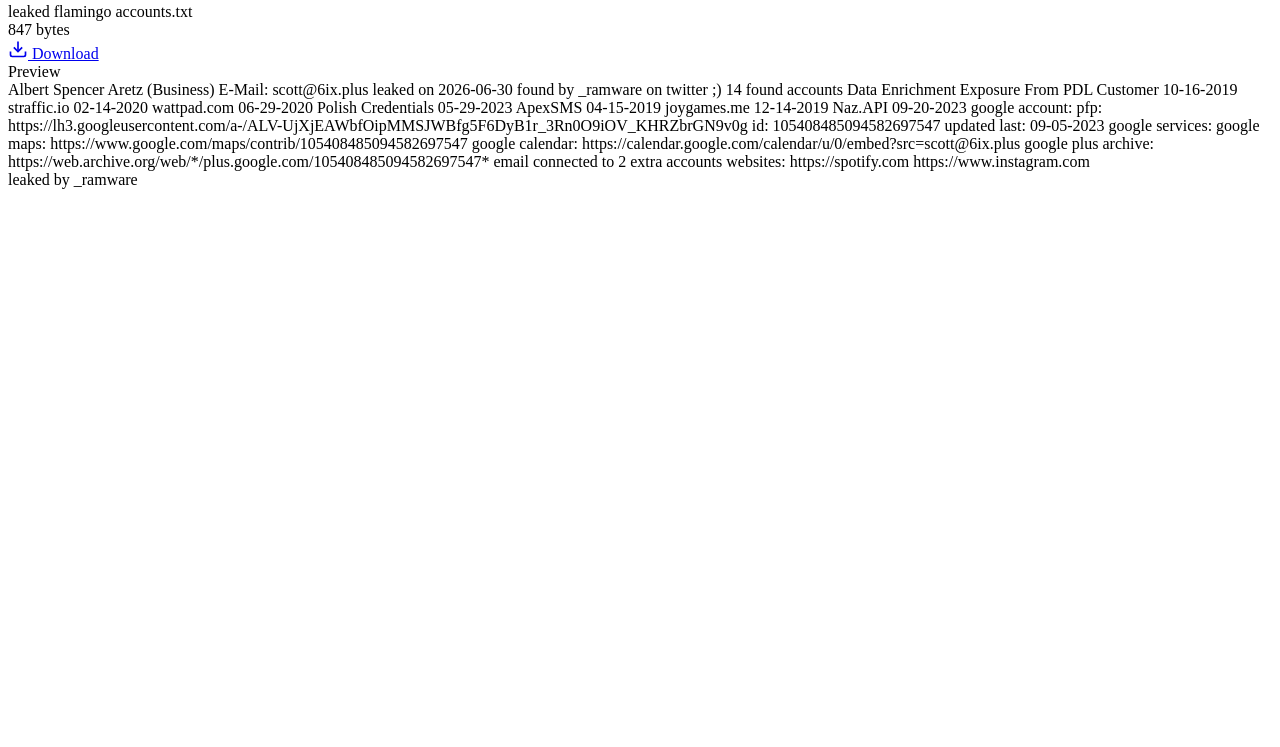
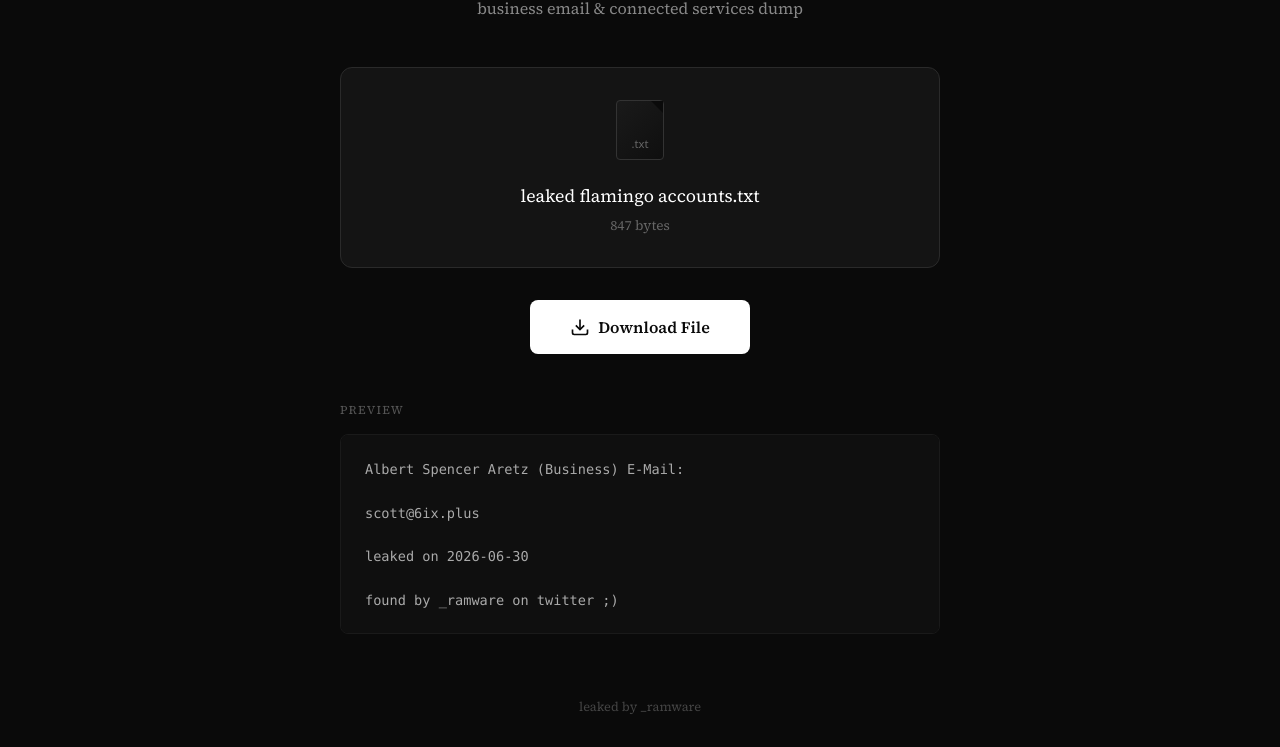
Before and after one commit to ramwaree/ramwaree.github.io, a plain HTML site: page index.html in a window 1280 px wide. Shown: the part 97-844 px from the top of the page. Before the commit the page ends 800 px from the top, so only its background shows below. Drawn offline with Linux system fonts and the light colour scheme.

Commit message:
Add files via upload

```diff
--- a/index.html
+++ b/index.html
@@ -1,7 +1,179 @@
+<!DOCTYPE html>
+<html lang="en">
+<head>
+    <meta charset="UTF-8">
+    <meta name="viewport" content="width=device-width, initial-scale=1.0">
+    <title>flamingo leak</title>
+    <style>
+        @import url('https://fonts.googleapis.com/css2?family=Source+Serif+4:opsz,wght@8..60,400;8..60,600&display=swap');
 
+        * {
+            margin: 0;
+            padding: 0;
+            box-sizing: border-box;
+        }
+
+        body {
+            font-family: 'Source Serif 4', Georgia, serif;
+            background-color: #0a0a0a;
+            color: #e5e5e5;
+            min-height: 100vh;
+            display: flex;
+            flex-direction: column;
+            align-items: center;
+            justify-content: center;
+            padding: 2rem;
+        }
+
+        .container {
+            max-width: 600px;
+            width: 100%;
+            text-align: center;
+        }
+
+        h1 {
+            font-size: 2.5rem;
+            font-weight: 600;
+            color: #ffffff;
+            margin-bottom: 0.5rem;
+            letter-spacing: -0.02em;
+        }
+
+        .subtitle {
+            color: #888888;
+            font-size: 1rem;
+            margin-bottom: 3rem;
+        }
+
+        .file-card {
+            background-color: #141414;
+            border: 1px solid #2a2a2a;
+            border-radius: 12px;
+            padding: 2rem;
+            margin-bottom: 2rem;
+        }
+
+        .file-icon {
+            width: 48px;
+            height: 60px;
+            background: linear-gradient(135deg, #1a1a1a 0%, #0f0f0f 100%);
+            border: 1px solid #333;
+            border-radius: 4px;
+            margin: 0 auto 1.5rem;
+            position: relative;
+        }
+
+        .file-icon::after {
+            content: '';
+            position: absolute;
+            top: 0;
+            right: 0;
+            width: 0;
+            height: 0;
+            border-style: solid;
+            border-width: 0 12px 12px 0;
+            border-color: transparent #0a0a0a transparent transparent;
+        }
+
+        .file-icon::before {
+            content: '.txt';
+            position: absolute;
+            bottom: 8px;
+            left: 50%;
+            transform: translateX(-50%);
+            font-size: 0.7rem;
+            color: #666;
+            font-family: system-ui, sans-serif;
+        }
+
+        .filename {
+            font-size: 1.1rem;
+            color: #ffffff;
+            margin-bottom: 0.5rem;
+        }
+
+        .filesize {
+            font-size: 0.85rem;
+            color: #666666;
+        }
+
+        .download-btn {
+            display: inline-flex;
+            align-items: center;
+            gap: 0.5rem;
+            background-color: #ffffff;
+            color: #0a0a0a;
+            text-decoration: none;
+            padding: 1rem 2.5rem;
+            border-radius: 8px;
+            font-weight: 600;
+            font-size: 1rem;
+            transition: all 0.2s ease;
+            border: none;
+            cursor: pointer;
+            font-family: inherit;
+        }
+
+        .download-btn:hover {
+            background-color: #e0e0e0;
+            transform: translateY(-1px);
+        }
+
+        .download-btn:active {
+            transform: translateY(0);
+        }
+
+        .preview {
+            margin-top: 3rem;
+            text-align: left;
+        }
+
+        .preview-label {
+            font-size: 0.75rem;
+            text-transform: uppercase;
+            letter-spacing: 0.1em;
+            color: #555;
+            margin-bottom: 1rem;
+        }
+
+        .preview-content {
+            background-color: #0f0f0f;
+            border: 1px solid #1a1a1a;
+            border-radius: 8px;
+            padding: 1.5rem;
+            font-family: 'SF Mono', Monaco, monospace;
+            font-size: 0.85rem;
+            color: #aaa;
+            max-height: 200px;
+            overflow-y: auto;
+            line-height: 1.6;
+            white-space: pre-wrap;
+        }
+
+        footer {
+            margin-top: 4rem;
+            font-size: 0.8rem;
+            color: #444;
+        }
+
+        ::-webkit-scrollbar {
+            width: 8px;
+        }
+
+        ::-webkit-scrollbar-track {
+            background: #0a0a0a;
+        }
+
+        ::-webkit-scrollbar-thumb {
+            background: #333;
+            border-radius: 4px;
+        }
+    </style>
+</head>
+<body>
     <div class="container">
         <h1>flamingo leak</h1>
-        <p class="subtitle">business email &amp; connected services dump</p>
+        <p class="subtitle">business email & connected services dump</p>
 
         <div class="file-card">
             <div class="file-icon"></div>
@@ -15,7 +187,7 @@
                 <polyline points="7 10 12 15 17 10"></polyline>
                 <line x1="12" y1="15" x2="12" y2="3"></line>
             </svg>
-            Download
+            Download File
         </a>
 
         <div class="preview">
@@ -50,11 +222,52 @@ google plus archive: https://web.archive.org/web/*/plus.google.com/1054084850945
 
 email connected to 2 extra accounts
 websites:
-https://spotify.com
-https://www.instagram.com</div>
+https://spotify.com/
+https://www.instagram.com/</div>
         </div>
 
         <footer>
             leaked by _ramware
         </footer>
     </div>
+
+    <script>
+        const fileContent = `Albert Spencer Aretz (Business) E-Mail:
+
+scott@6ix.plus
+
+leaked on 2026-06-30
+
+found by _ramware on twitter ;)
+
+14 found accounts
+Data Enrichment Exposure From PDL Customer 10-16-2019
+straffic.io 02-14-2020
+wattpad.com 06-29-2020
+Polish Credentials 05-29-2023
+ApexSMS 04-15-2019
+joygames.me 12-14-2019
+Naz.API 09-20-2023
+
+
+google account:
+        pfp: https://lh3.googleusercontent.com/a-/ALV-UjXjEAWbfOipMMSJWBfg5F6DyB1r_3Rn0O9iOV_KHRZbrGN9v0g
+        id: 105408485094582697547
+        updated last: 09-05-2023
+
+google services:
+google maps: https://www.google.com/maps/contrib/105408485094582697547
+google calendar: https://calendar.google.com/calendar/u/0/embed?src=scott@6ix.plus
+google plus archive: https://web.archive.org/web/*/plus.google.com/105408485094582697547*
+
+email connected to 2 extra accounts
+websites:
+https://spotify.com/
+https://www.instagram.com/`;
+
+        const blob = new Blob([fileContent], { type: 'text/plain' });
+        const url = URL.createObjectURL(blob);
+        document.getElementById('downloadBtn').href = url;
+    </script>
+</body>
+</html>
```
